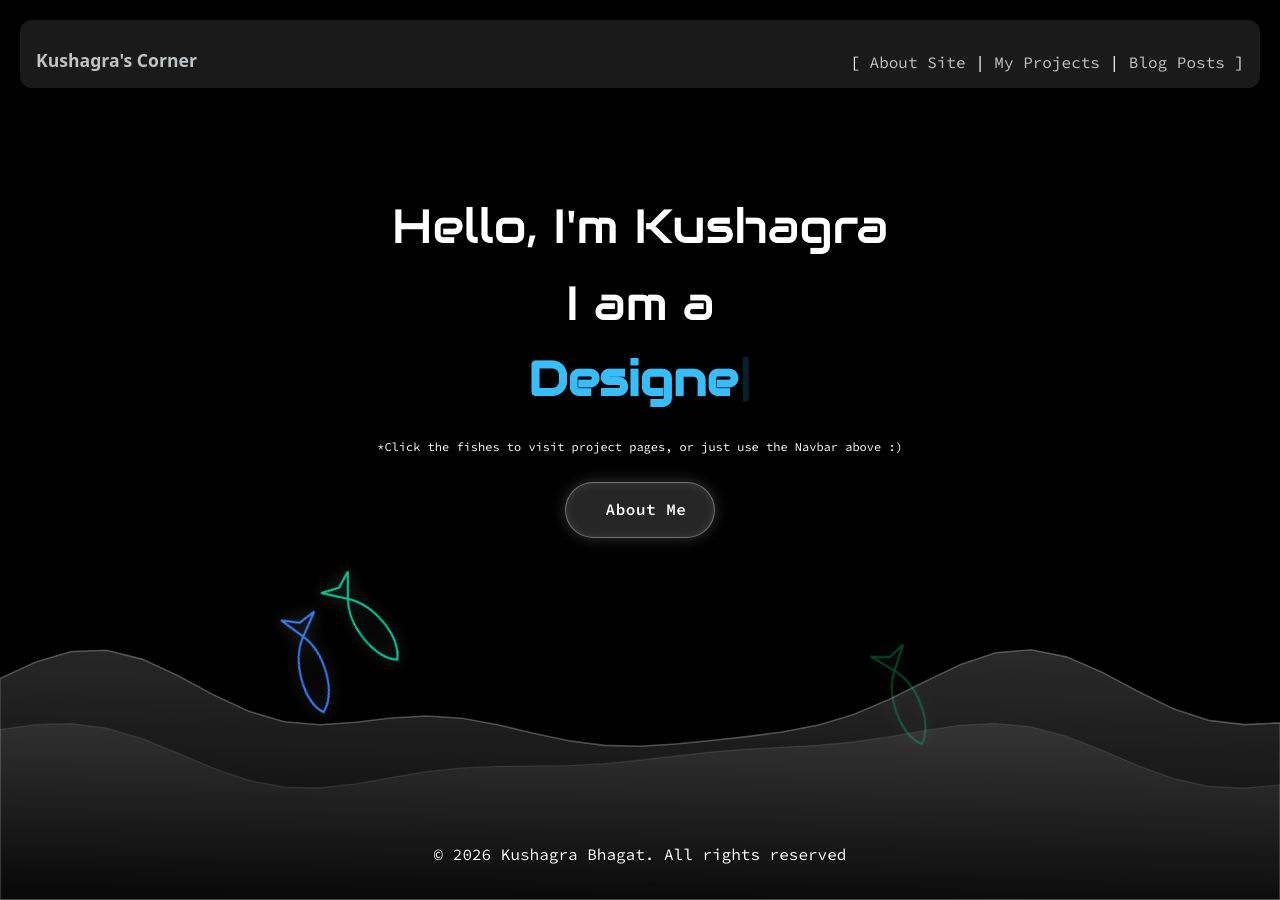
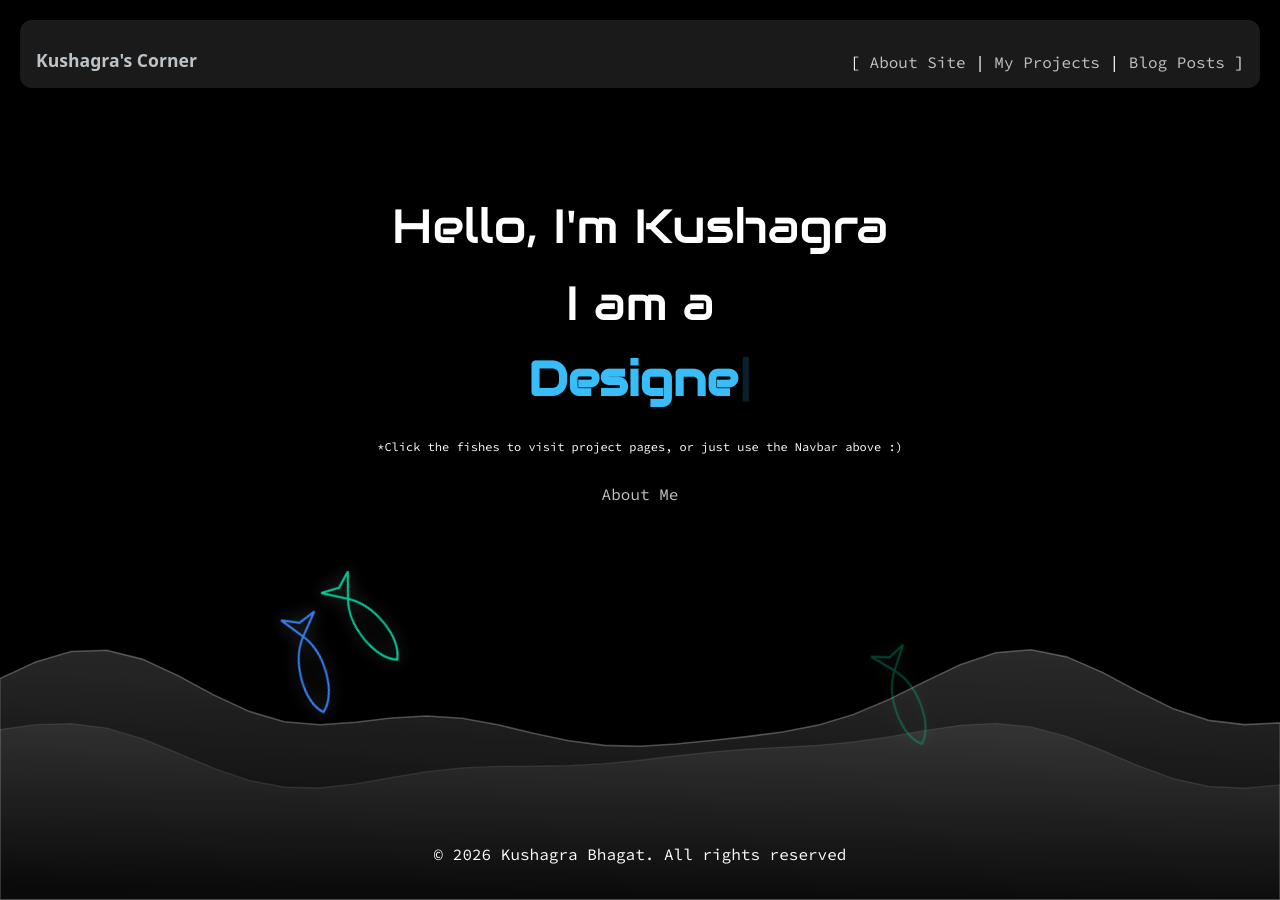
Before and after one commit to kuwushagra/kuwushagra.github.io, a Jekyll site: the page built from index.md, in a window 1280 px wide. Built offline with Jekyll 4.4.1, drawn with Linux system fonts in a browser that asks for light colours; some web fonts are replaced; a style sheet for code colours, icons or effects is not loaded.

Commit message:
Update home.html

```diff
--- a/_layouts/home.html
+++ b/_layouts/home.html
@@ -29,50 +29,6 @@ layout: default
 
     @keyframes blink {
       50% { opacity: 0; }
-    }
-
-    /* button */
-    .glowing-btn {
-      display: inline-flex;
-      align-items: center;
-      gap: 12px;
-      padding: 14px 28px;
-      border-radius: 50px;
-      cursor: pointer;
-      text-decoration: none;
-      color: #ffffff;
-      font-size: 16px;
-      font-weight: 600;
-      letter-spacing: 0.5px;
-      background: rgba(255, 255, 255, 0.15);
-      border: 1px solid rgba(255, 255, 255, 0.35);
-      backdrop-filter: blur(4px);
-      box-shadow: 0 0 15px rgba(255, 255, 255, 0.2),
-                  inset 0 0 10px rgba(255, 255, 255, 0.1);
-      transition: all 0.3s ease-in-out;
-    }
-
-    .glowing-btn wa-icon {
-      font-size: 18px;
-      transition: transform 0.3s ease;
-    }
-
-    .glowing-btn:hover {
-      background: rgba(255, 255, 255, 0.25);
-      border-color: rgba(255, 255, 255, 0.6);
-      box-shadow: 0 0 25px rgba(255, 255, 255, 0.5),
-                  0 0 10px rgba(255, 255, 255, 0.3),
-                  inset 0 0 15px rgba(255, 255, 255, 0.2);
-      transform: translateY(-2px);
-    }
-
-    .glowing-btn:hover i {
-      transform: translateX(-3px);
-    }
-
-    .glowing-btn:active {
-      transform: translateY(0) scale(0.98);
-      box-shadow: 0 0 12px rgba(255, 255, 255, 0.3);
     }
 
 </style>
```
